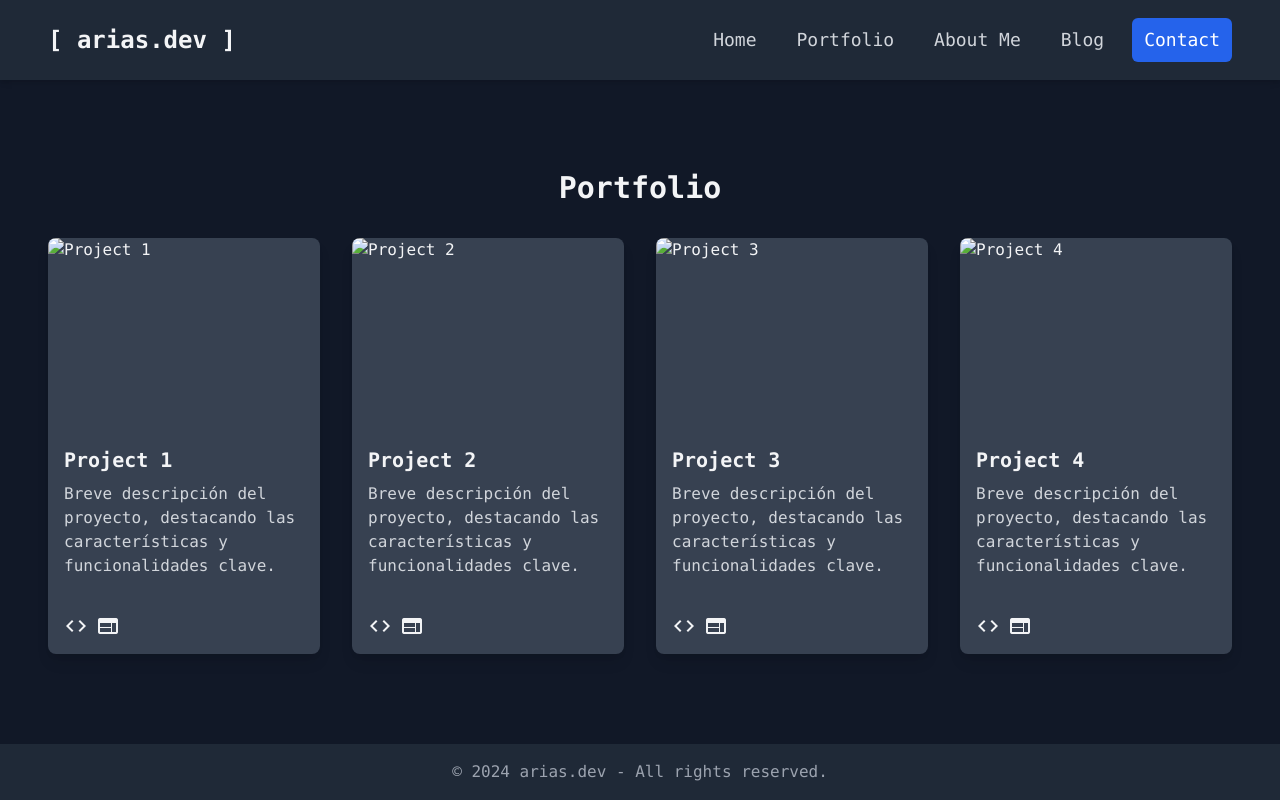
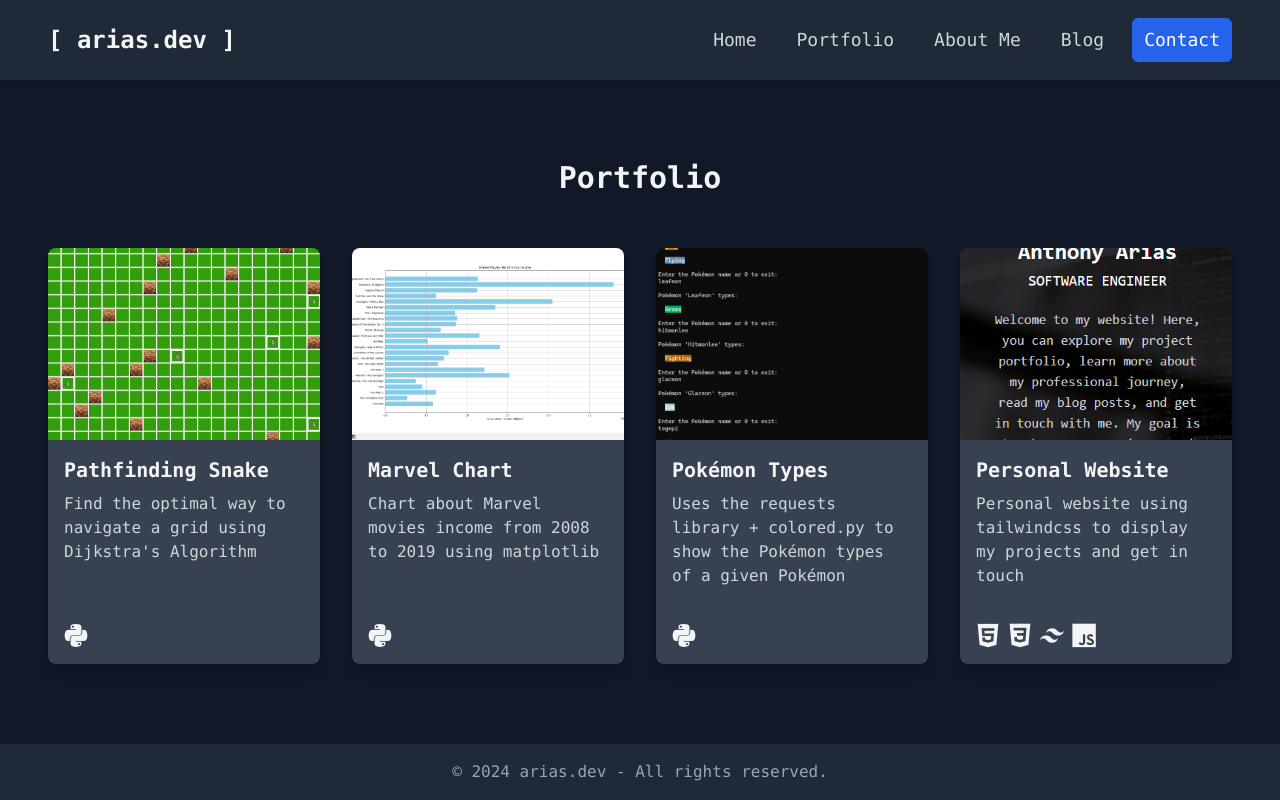
Before and after one commit to anthonyariasr/personal-website, a website: page src/portfolio.html in a window 1280 px wide. Drawn offline with nearby package versions, Linux system fonts and the light colour scheme.

Commit message:
added the portfolio section, finished

```diff
--- a/src/portfolio.html
+++ b/src/portfolio.html
@@ -4,6 +4,7 @@
     <meta charset="UTF-8">
     <meta name="viewport" content="width=device-width, initial-scale=1.0">
     <title>arias.dev - Portfolio</title>
+    <link rel="stylesheet" type='text/css' href="https://cdn.jsdelivr.net/gh/devicons/devicon@latest/devicon.min.css" />
     <link href="https://cdn.jsdelivr.net/npm/tailwindcss@2.2.19/dist/tailwind.min.css" rel="stylesheet">
     <link href="https://fonts.googleapis.com/icon?family=Material+Icons" rel="stylesheet">
 </head>
@@ -46,64 +47,64 @@
 
     <!-- Portfolio section -->
     <section class="max-w-7xl mx-auto px-4 sm:px-6 lg:px-12 py-12">
-        <h2 class="text-3xl font-bold text-center mb-8">Portfolio</h2>
+        <h2 class="text-3xl font-bold text-center mb-8 md:pb-5">Portfolio</h2>
         <div class="grid grid-cols-1 md:grid-cols-2 lg:grid-cols-4 gap-8">
             <!-- Card 1 -->
-            <a href="https://github.com/tu-repositorio/proyecto1" target="_blank" class="block bg-gray-700 rounded-lg shadow-lg overflow-hidden hover:bg-gray-600 transition duration-300">
-                <img src="ruta-imagen-proyecto1.jpg" alt="Project 1" class="w-full h-48 object-cover">
+            <a href="https://github.com/anthonyariasr/pathfinding_snake" target="_blank" class="block bg-gray-700 rounded-lg shadow-lg overflow-hidden hover:bg-gray-600 transition duration-300">
+                <img src="./assets/images/snake.png" alt="Project 1" class="w-full h-48 object-cover">
                 <div class="p-4 flex flex-col justify-between h-56">
                     <div>
-                        <h3 class="text-xl font-semibold mb-2">Project 1</h3>
-                        <p class="text-gray-300 mb-4">Breve descripción del proyecto, destacando las características y funcionalidades clave.</p>
+                        <h3 class="text-xl font-semibold mb-2">Pathfinding Snake</h3>
+                        <p class="text-gray-300 mb-4">Find the optimal way to navigate a grid using Dijkstra's Algorithm</p>
                     </div>
-                    <div class="flex space-x-2">
-                        <span class="material-icons">code</span>
-                        <span class="material-icons">web</span>
+                    <div class="flex space-x-2 text-2xl">
+                        <i class="devicon-python-plain" title="Python"></i>
                         <!-- Añade más íconos según las tecnologías -->
                     </div>
                 </div>
             </a>
             <!-- Card 2 -->
-            <a href="https://github.com/tu-repositorio/proyecto2" target="_blank" class="block bg-gray-700 rounded-lg shadow-lg overflow-hidden hover:bg-gray-600 transition duration-300">
-                <img src="ruta-imagen-proyecto2.jpg" alt="Project 2" class="w-full h-48 object-cover">
+            <a href="https://github.com/anthonyariasr/python_marvel_chart" target="_blank" class="block bg-gray-700 rounded-lg shadow-lg overflow-hidden hover:bg-gray-600 transition duration-300">
+                <img src="./assets/images/marvel-chart.png" alt="Project 2" class="w-full h-48 object-cover">
                 <div class="p-4 flex flex-col justify-between h-56">
                     <div>
-                        <h3 class="text-xl font-semibold mb-2">Project 2</h3>
-                        <p class="text-gray-300 mb-4">Breve descripción del proyecto, destacando las características y funcionalidades clave.</p>
+                        <h3 class="text-xl font-semibold mb-2">Marvel Chart</h3>
+                        <p class="text-gray-300 mb-4">Chart about Marvel movies income from 2008 to 2019 using matplotlib</p>
                     </div>
-                    <div class="flex space-x-2">
-                        <span class="material-icons">code</span>
-                        <span class="material-icons">web</span>
+                    <div class="flex space-x-2 text-2xl">
+                        <i class="devicon-python-plain" title="Python"></i>
+                        <i class="devicon-matplotlib-plain" title="Matplotlib"></i>
                         <!-- Añade más íconos según las tecnologías -->
                     </div>
                 </div>
             </a>
             <!-- Card 3 -->
-            <a href="https://github.com/tu-repositorio/proyecto3" target="_blank" class="block bg-gray-700 rounded-lg shadow-lg overflow-hidden hover:bg-gray-600 transition duration-300">
-                <img src="ruta-imagen-proyecto3.jpg" alt="Project 3" class="w-full h-48 object-cover">
+            <a href="https://github.com/anthonyariasr/python_request_pokemon_type" target="_blank" class="block bg-gray-700 rounded-lg shadow-lg overflow-hidden hover:bg-gray-600 transition duration-300">
+                <img src="./assets/images/pokemon-types.png" alt="Project 3" class="w-full h-48 object-cover">
                 <div class="p-4 flex flex-col justify-between h-56">
                     <div>
-                        <h3 class="text-xl font-semibold mb-2">Project 3</h3>
-                        <p class="text-gray-300 mb-4">Breve descripción del proyecto, destacando las características y funcionalidades clave.</p>
+                        <h3 class="text-xl font-semibold mb-2">Pokémon Types</h3>
+                        <p class="text-gray-300 mb-4">Uses the requests library + colored.py to show the Pokémon types of a given Pokémon</p>
                     </div>
-                    <div class="flex space-x-2">
-                        <span class="material-icons">code</span>
-                        <span class="material-icons">web</span>
+                    <div class="flex space-x-2 text-2xl">
+                        <i class="devicon-python-plain" title="Python"></i>
                         <!-- Añade más íconos según las tecnologías -->
                     </div>
                 </div>
             </a>
             <!-- Card 4 -->
-            <a href="https://github.com/tu-repositorio/proyecto4" target="_blank" class="block bg-gray-700 rounded-lg shadow-lg overflow-hidden hover:bg-gray-600 transition duration-300">
-                <img src="ruta-imagen-proyecto4.jpg" alt="Project 4" class="w-full h-48 object-cover">
+            <a href="https://github.com/anthonyariasr/personal-website" target="_blank" class="block bg-gray-700 rounded-lg shadow-lg overflow-hidden hover:bg-gray-600 transition duration-300">
+                <img src="./assets/images/personal-web.png" alt="Project 4" class="w-full h-48 object-cover">
                 <div class="p-4 flex flex-col justify-between h-56">
                     <div>
-                        <h3 class="text-xl font-semibold mb-2">Project 4</h3>
-                        <p class="text-gray-300 mb-4">Breve descripción del proyecto, destacando las características y funcionalidades clave.</p>
+                        <h3 class="text-xl font-semibold mb-2">Personal Website</h3>
+                        <p class="text-gray-300 mb-4">Personal website using tailwindcss to display my projects and get in touch</p>
                     </div>
-                    <div class="flex space-x-2">
-                        <span class="material-icons">code</span>
-                        <span class="material-icons">web</span>
+                    <div class="flex space-x-2 text-2xl">
+                        <i class="devicon-html5-plain" title="HTML5"></i>
+                        <i class="devicon-css3-plain" title="CSS"></i>
+                        <i class="devicon-tailwindcss-plain" title="TailwindCSS"></i>
+                        <i class="devicon-javascript-plain" title="JavaScript"></i>
                         <!-- Añade más íconos según las tecnologías -->
                     </div>
                 </div>
```
Also changed, not shown: src/index.html (+1 -1 lines), src/assets/images/marvel-chart.png (added), src/assets/images/personal-web.png (added), src/assets/images/pokemon-types.png (added), src/assets/images/snake.png (added).
